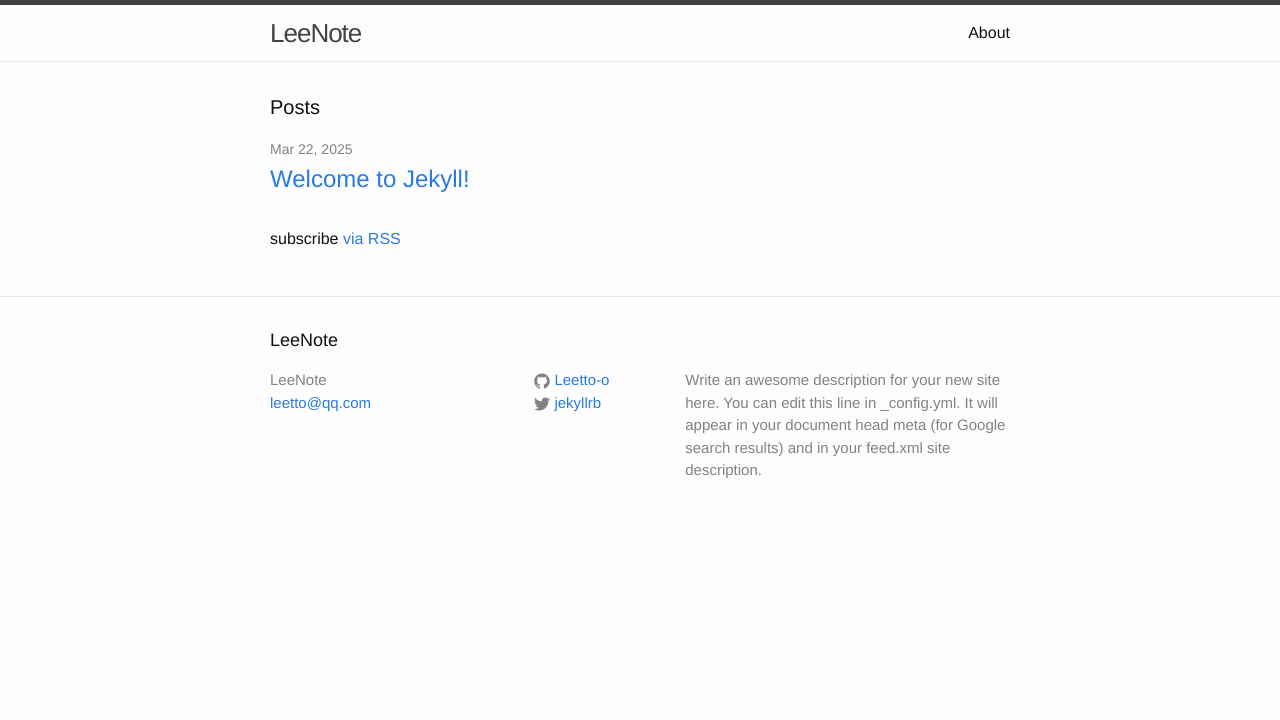
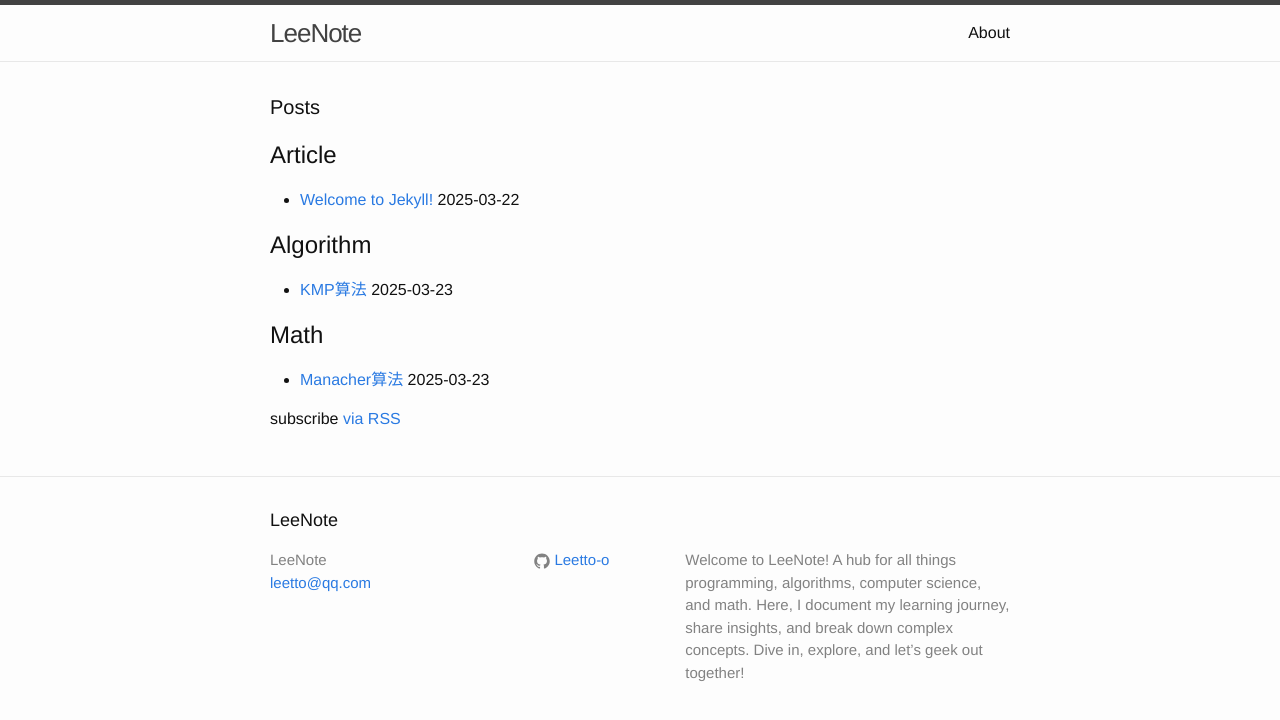
Before and after one commit to Leetto-o/Leetto, a Jekyll site: the page built from index.html, in a window 1280 px wide. Shown: the top 720 px of the page. Built offline with Jekyll 4.4.1, drawn with Linux system fonts in a browser that asks for light colours.

Commit message:
Update KMP and Manacher

```diff
--- a/_config.yml
+++ b/_config.yml
@@ -8,13 +8,11 @@
 # Site settings
 title: LeeNote
 email: leetto@qq.com
-description: > # this means to ignore newlines until "baseurl:"
-  Write an awesome description for your new site here. You can edit this
-  line in _config.yml. It will appear in your document head meta (for
-  Google search results) and in your feed.xml site description.
+description: |
+  Welcome to LeeNote!
+  A hub for all things programming, algorithms, computer science, and math. Here, I document my learning journey, share insights, and break down complex concepts. Dive in, explore, and let’s geek out together!
 baseurl: "/" # the subpath of your site, e.g. /blog
-url: "http://yourdomain.com" # the base hostname & protocol for your site
-twitter_username: jekyllrb
+#url: "http://yourdomain.com" # the base hostname & protocol for your site
 github_username:  Leetto-o
 
 # Build settings
--- a/_posts/2025-03-23-welcome-to-jekyll.markdown
+++ b/_posts/2025-03-23-welcome-to-jekyll.markdown
@@ -2,7 +2,7 @@
 layout: post
 title:  "Welcome to Jekyll!"
 date:   2025-03-23 01:04:20 +0800
-categories: jekyll update
+categories: [Article]
 ---
 You’ll find this post in your `_posts` directory. Go ahead and edit it and re-build the site to see your changes. You can rebuild the site in many different ways, but the most common way is to run `jekyll serve`, which launches a web server and auto-regenerates your site when a file is updated.
 
--- a/index.html
+++ b/index.html
@@ -6,7 +6,19 @@ layout: default
 
   <h1 class="page-heading">Posts</h1>
 
-  <ul class="post-list">
+  {% for category in site.categories %}
+  <h2>{{ category[0] }}</h2>
+  <ul>
+    {% for post in category[1] %}
+      <li>
+        <a href="{{ post.url }}">{{ post.title }}</a>
+        <span>{{ post.date | date: "%Y-%m-%d" }}</span>
+      </li>
+    {% endfor %}
+  </ul>
+  {% endfor %}
+
+  <!-- <ul class="post-list">
     {% for post in site.posts %}
       <li>
         <span class="post-meta">{{ post.date | date: "%b %-d, %Y" }}</span>
@@ -16,7 +28,7 @@ layout: default
         </h2>
       </li>
     {% endfor %}
-  </ul>
+  </ul> -->
 
   <p class="rss-subscribe">subscribe <a href="{{ "/feed.xml" | prepend: site.baseurl }}">via RSS</a></p>
 
```
Also changed, not shown: _posts/2025-03-23-KMP算法.markdown (added, +79 -0 lines), _posts/2025-03-23-Manacher算法.markdown (added, +164 -0 lines), _posts/KMP算法.markdown (deleted, +0 -59 lines), _posts/Manacher算法.markdown (deleted, +0 -59 lines), assets/images/Manacher.png (added), 10 other files.
